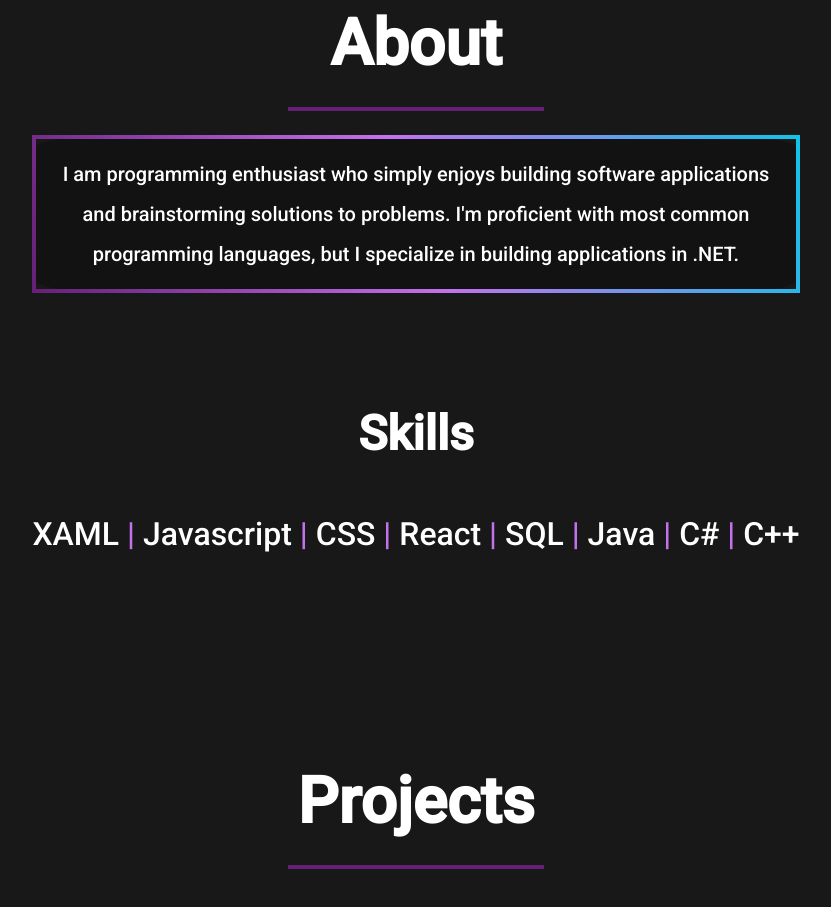
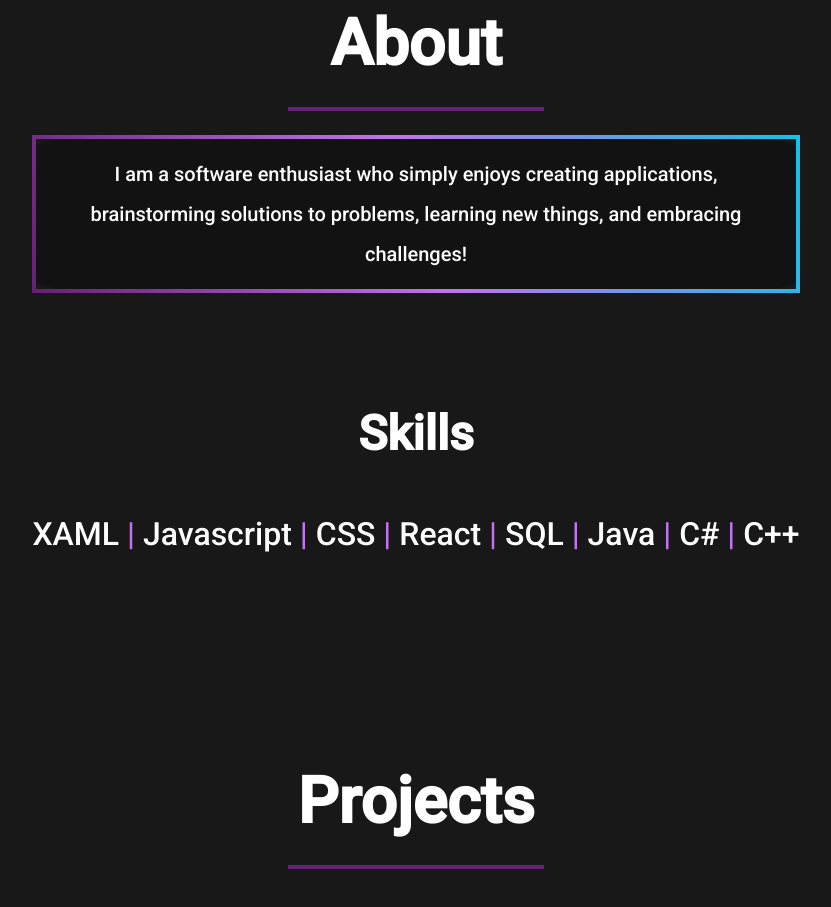
Before and after one commit to CCG226/portfolio, a React (Create React App) app: page / in a window 1280 px wide. Shown: the part 1040-1947 px from the top of the page, without its empty margins (224-1055 px from the left). Built offline with nearby package versions, Linux system fonts and the light colour scheme.

Commit message:
updated about me

```diff
--- a/src/components/About.js
+++ b/src/components/About.js
@@ -11,10 +11,9 @@ function About() {
       <div className="wrapper">
         <div className="d-flex justify-content-center">
           <p id="aboutMe" className="text-center fs-5">
-            I am programming enthusiast who simply enjoys building software
-            applications and brainstorming solutions to problems. I'm proficient
-            with most common programming languages, but I specialize in building
-            applications in .NET.
+            I am a software enthusiast who simply enjoys creating applications,
+            brainstorming solutions to problems, learning new things, and
+            embracing challenges!
           </p>
         </div>
       </div>
```
